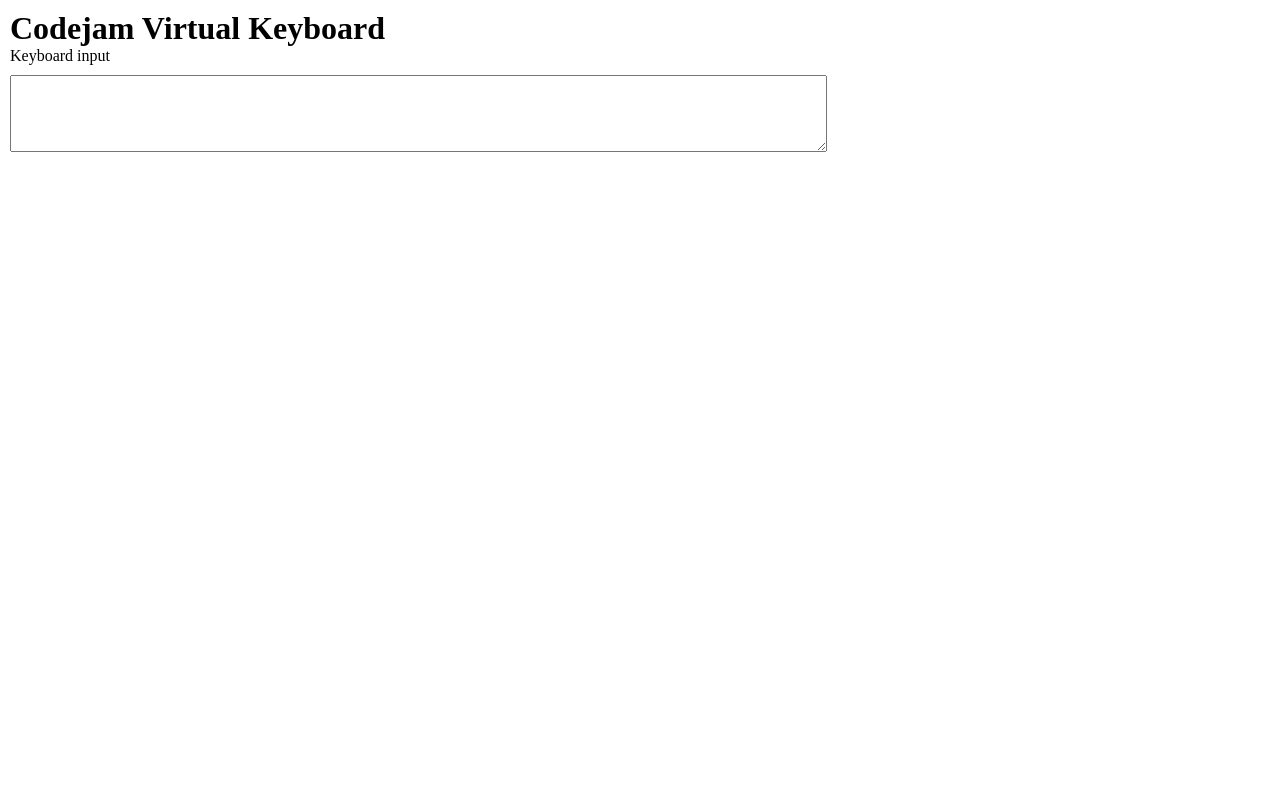
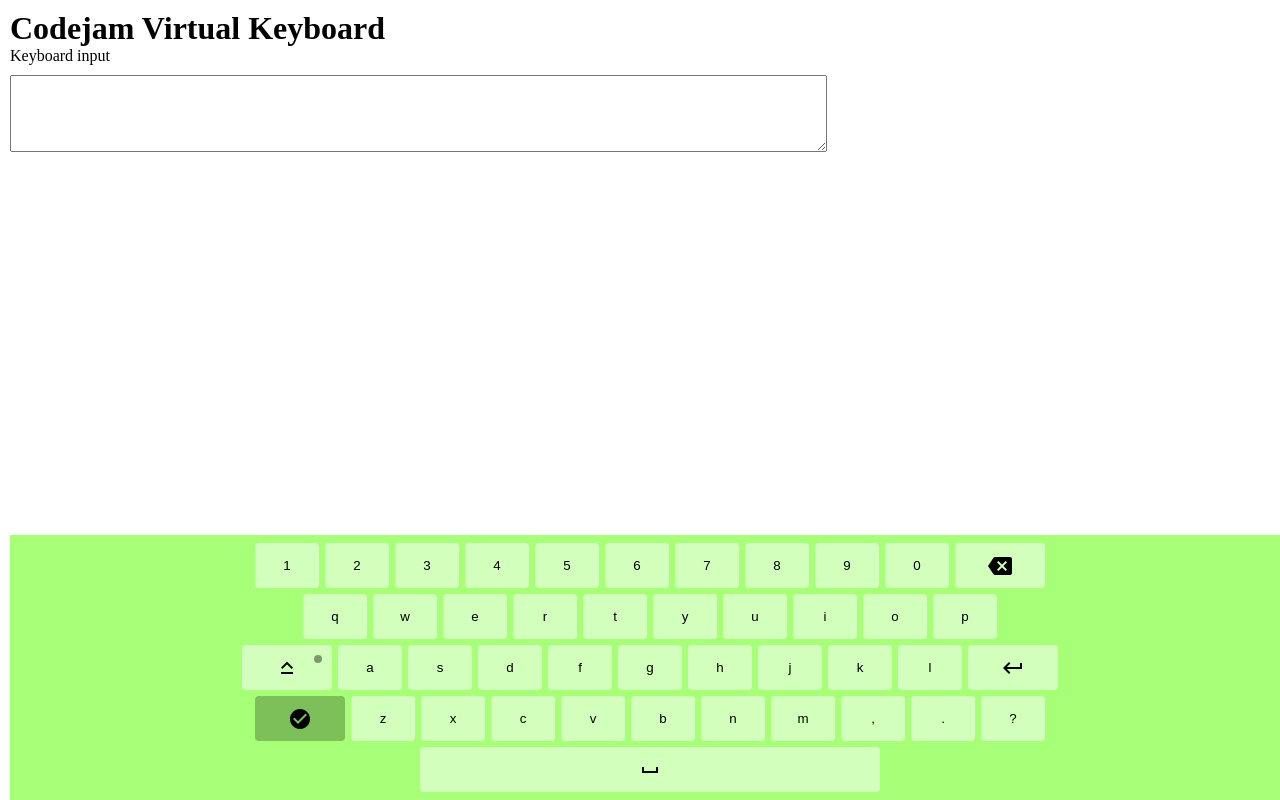
Before and after one commit to Iharson/codejam-virtual-keyboard, a plain HTML site: page index.html in a window 1280 px wide. Drawn offline with Linux system fonts and the light colour scheme.

Commit message:
feat: add draft keyboard

```diff
--- a/index.html
+++ b/index.html
@@ -5,7 +5,6 @@
     <title>Codejam-virtual-keyboard</title>
     <link rel="stylesheet" href="style.css">
     <link href="https://fonts.googleapis.com/icon?family=Material+Icons" rel="stylesheet">
-    <script async src="index.js"></script>
 </head>
 <body>
     <h1>Codejam Virtual Keyboard</h1>
@@ -29,5 +28,6 @@
 <!--            </button>-->
 <!--        </div>-->
 <!--    </div>-->
+    <script src="index.js"></script>
 </body>
 </html>
--- a/index.js
+++ b/index.js
@@ -16,11 +16,116 @@ const Keyboard = {
     },
 
     init() {
+        //Create main element
+        this.elements.main = document.createElement("div");
+        this.elements.keysContainer = document.createElement("div");
 
+        //Setup main element
+        this.elements.main.classList.add("keyboard", "1keyboard--hidden");
+        this.elements.keysContainer.classList.add("keyboard__keys");
+        this.elements.keysContainer.appendChild(this._createKeys());
+
+        //Add to DOM
+        this.elements.main.appendChild(this.elements.keysContainer);
+        document.body.appendChild(this.elements.main);
     },
 
     _createKeys() {
+        const fragment = document.createDocumentFragment();
+        const keyLayout = [
+            "1", "2", "3", "4", "5", "6", "7", "8", "9", "0", "backspace",
+            "q", "w", "e", "r", "t", "y", "u", "i", "o", "p",
+            "caps", "a", "s", "d", "f", "g", "h", "j", "k", "l", "enter",
+            "done", "z", "x", "c", "v", "b", "n", "m", ",", ".", "?",
+            "space"
+        ];
 
+        //Create HTML for an icon
+        const createIconHTML = (icon_name) => {
+            return `<i class="material-icons">${icon_name}</i>`
+        };
+
+        keyLayout.forEach(key => {
+            const keyElement = document.createElement('button');
+            const insertLineBreak = ["backspace", "p", "enter", "?"].indexOf(key) !== -1;
+
+            //Add attributes/classes
+            keyElement.setAttribute("type", "button");
+            keyElement.classList.add("keyboard__key");
+
+            switch (key) {
+                case "backspace":
+                    keyElement.classList.add("keyboard__key--wide");
+                    keyElement.innerHTML = createIconHTML("backspace");
+
+                    keyElement.addEventListener("click", () => {
+                        this.properties.value = this.properties.value.substring(0, this.properties.value - 1);
+                        this._triggerEvent("oninput")
+                    });
+
+                    break;
+
+                case "caps":
+                    keyElement.classList.add("keyboard__key--wide", "keyboard__key--inactive");
+                    keyElement.innerHTML = createIconHTML("keyboard_capslock");
+
+                    keyElement.addEventListener("click", () => {
+                        this._toggleCapsLock();
+                        keyElement.classList.toggle("keyboard__key:active", this.properties.capsLock);
+                    });
+
+                    break;
+
+                case "enter":
+                    keyElement.classList.add("keyboard__key--wide");
+                    keyElement.innerHTML = createIconHTML("keyboard_return");
+
+                    keyElement.addEventListener("click", () => {
+                        this.properties.value += "\n";
+                        this._triggerEvent("oninput")
+                    });
+
+                    break;
+
+                case "space":
+                    keyElement.classList.add("keyboard__key--extra-wide");
+                    keyElement.innerHTML = createIconHTML("space_bar");
+
+                    keyElement.addEventListener("click", () => {
+                        this.properties.value += " ";
+                        this._triggerEvent("oninput")
+                    });
+
+                    break;
+
+                case "done":
+                    keyElement.classList.add("keyboard__key--wide", "keyboard__key--dark");
+                    keyElement.innerHTML = createIconHTML("check_circle");
+
+                    keyElement.addEventListener("click", () => {
+                        this.close();
+                        this._triggerEvent("onclose");
+                    });
+
+                    break;
+
+                default:
+                    keyElement.textContent = key.toLowerCase();
+
+                    keyElement.addEventListener("click", () => {
+                        this.properties.value += this.properties.capsLock ? key.toUpperCase() : key.toLowerCase();
+                        this._triggerEvent("oninput");
+                    });
+
+                    break;
+            }
+                fragment.appendChild(keyElement);
+
+                if(insertLineBreak) {
+                    fragment.appendChild(document.createElement("br"));
+                }
+        });
+        return fragment
     },
 
     _triggerEvent (handlerName) {
@@ -39,3 +144,7 @@ const Keyboard = {
 
     }
 };
+
+window.addEventListener("DOMContentLoaded", function () {
+    Keyboard.init();
+});
--- a/style.css
+++ b/style.css
@@ -18,6 +18,10 @@ body {
     width: 100%;
     padding: 5px 0;
     background: #a6ff76;
+}
+
+.keyboard--hidden {
+    bottom: -100%;
 }
 
 .keyboard__keys {
```
